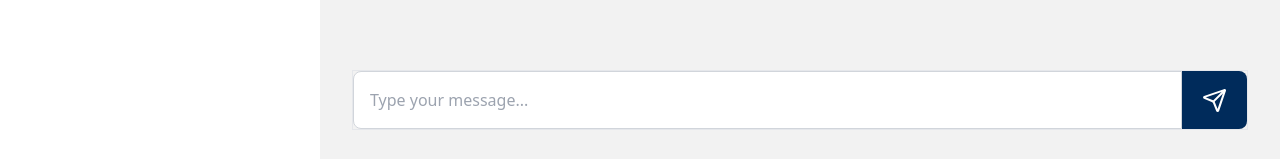
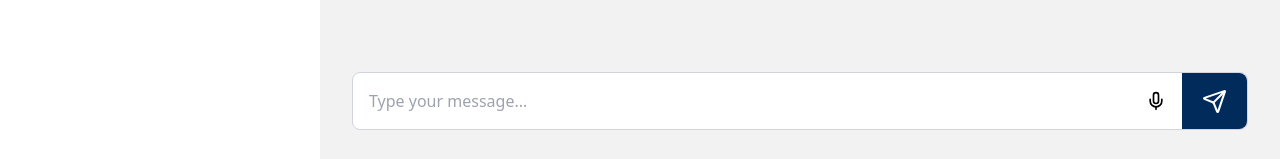
Before and after one commit to Sanjida-Khanam778/hugo-landing-page, a React (Vite) app: page /ai-assistant in a window 1280 px wide. Shown: the part 638-797 px from the top of the page. Built offline with nearby package versions, Linux system fonts and the light colour scheme.

Commit message:
speech to text conversion done

```diff
--- a/package.json
+++ b/package.json
@@ -21,10 +21,14 @@
     "react-dom": "^19.0.0",
     "react-hot-toast": "^2.6.0",
     "react-icons": "^5.5.0",
+    "react-markdown": "^10.1.0",
     "react-redux": "^9.2.0",
     "react-router-dom": "^7.5.1",
+    "react-speech-recognition": "^4.0.1",
     "recharts": "^3.4.1",
     "redux-persist": "^6.0.0",
+    "regenerator-runtime": "^0.14.1",
+    "remark-gfm": "^4.0.1",
     "sort-by": "^1.2.0"
   },
   "devDependencies": {
--- /dev/null
+++ b/src/Api/aiApi.js
@@ -0,0 +1,22 @@
+import { api } from "./api";
+
+export const aiApi = api.injectEndpoints({
+    endpoints: (builder) => ({
+        chatWithAI: builder.mutation({
+            query: (data) => ({
+                url: "/ai/chat/",
+                method: "POST",
+                body: data,
+            }),
+        }),
+        voiceChatAI: builder.mutation({
+            query: (formData) => ({
+                url: "/ai/voice-chat/",
+                method: "POST",
+                body: formData,
+            }),
+        }),
+    }),
+});
+
+export const { useChatWithAIMutation, useVoiceChatAIMutation } = aiApi;
--- a/src/Api/authApi.js
+++ b/src/Api/authApi.js
@@ -1,6 +1,5 @@
 import { api } from "./api";
 import { setCredentials } from "../features/authSlice";
-import { CloudCog } from "lucide-react";
 
 export const authapi = api.injectEndpoints({
   endpoints: (builder) => ({
--- a/src/Layouts/University/Chat/Chat.jsx
+++ b/src/Layouts/University/Chat/Chat.jsx
@@ -110,7 +110,6 @@ export default function Chat() {
       ],
     },
   ]);
-
   const messagesEndRef = useRef(null);
 
   // Auto-scroll to latest message
--- a/src/components/AIAssistant/AIAssistant.jsx
+++ b/src/components/AIAssistant/AIAssistant.jsx
@@ -1,12 +1,18 @@
 "use client";
 import robot from "../../assets/images/robot.png";
-import { useState } from "react";
-import { X, ChevronDown, Send, Edit } from "lucide-react";
+import { useState, useRef, useEffect } from "react";
+import { X, ChevronDown, Send, Edit, Mic, AudioLines } from "lucide-react";
 import { Link } from "react-router-dom";
 import Lottie from "lottie-react";
 import robotLottie from "../../assets/lottie/robot.json";
+import "regenerator-runtime/runtime";
+import { useChatWithAIMutation, useVoiceChatAIMutation } from "../../Api/aiApi";
+import ReactMarkdown from "react-markdown";
+import remarkGfm from "remark-gfm";
+import SpeechRecognition, { useSpeechRecognition } from 'react-speech-recognition';
 export default function AIAssistant() {
   const [currentChatId, setCurrentChatId] = useState(null);
+
   const [chats, setChats] = useState([
     { id: 1, title: "Career Resources", messages: [] },
     { id: 2, title: "Discover scholarships", messages: [] },
@@ -17,7 +23,25 @@ export default function AIAssistant() {
 
   const [messages, setMessages] = useState([]);
   const [input, setInput] = useState("");
+
   const [historyOpen, setHistoryOpen] = useState(true);
+  const [isListening, setIsListening] = useState(false);
+  const [chatWithAI, { isLoading: isChatLoading }] = useChatWithAIMutation();
+  const {
+    transcript,
+    listening,
+    resetTranscript,
+    browserSupportsSpeechRecognition
+  } = useSpeechRecognition();
+
+  const initialInputRef = useRef(""); // To store input before starting speech
+  useEffect(() => {
+    if (transcript) {
+      console.log("🎙 Live Transcript:", transcript);
+      const combinedInput = (initialInputRef.current + " " + transcript).trimStart();
+      setInput(combinedInput);
+    }
+  }, [transcript]);
 
   const handleNewChat = () => {
     const newChatId = Math.max(...chats.map((c) => c.id), 0) + 1;
@@ -37,7 +61,7 @@ export default function AIAssistant() {
     setMessages(selectedChat?.messages || []);
   };
 
-  const handleSendMessage = () => {
+  const handleSendMessage = async () => {
     if (input.trim()) {
       const newMessage = {
         id: Date.now(),
@@ -57,16 +81,19 @@ export default function AIAssistant() {
         )
       );
 
+      const userInput = input;
       setInput("");
 
-      // Simulate AI response
-      setTimeout(() => {
+      try {
+        const response = await chatWithAI({ message: userInput }).unwrap();
+
         const aiMessage = {
           id: Date.now() + 1,
-          text: "I'm here to help you with career guidance, scholarships, and academic planning. How can I assist you today?",
+          text: response.response || "Sorry, I couldn't understand that.",
           sender: "ai",
           timestamp: new Date(),
         };
+
         setMessages((prev) => [...prev, aiMessage]);
         setChats(
           chats.map((chat) =>
@@ -75,11 +102,38 @@ export default function AIAssistant() {
               : chat
           )
         );
-      }, 500);
+      } catch (error) {
+        console.error("Failed to stream chat:", error);
+        const errorMessage = {
+          id: Date.now() + 1,
+          text: "Sorry, something went wrong. Please try again.",
+          sender: "ai",
+          timestamp: new Date(),
+        };
+        setMessages((prev) => [...prev, errorMessage]);
+      }
     }
   };
 
-  const currentChat = chats.find((c) => c.id === currentChatId);
+  const handleVoiceInput = () => {
+    if (!browserSupportsSpeechRecognition) {
+      alert("Browser does not support Speech Recognition");
+      return;
+    }
+
+    if (listening) {
+      SpeechRecognition.stopListening();
+      console.log("✅ Recording Stopped. Final Transcript:", transcript);
+    } else {
+      initialInputRef.current = input;
+      resetTranscript();
+      SpeechRecognition.startListening({
+        continuous: true,
+        language: "en-US",
+      });
+      console.log("🎤 Listening started...");
+    }
+  };
 
   return (
     <div className=" flex items-center justify-center h-screen">
@@ -129,8 +183,7 @@ export default function AIAssistant() {
                     <button
                       key={chat.id}
                       onClick={() => handleSelectChat(chat.id)}
-                      className={`w-full text-left px-3 py-2 rounded-lg  transition-colors truncate ${
-                        currentChatId === chat.id ? "bg-blue/10" : ""
+                      className={`w-full text-left px-3 py-2 rounded-lg  transition-colors truncate ${currentChatId === chat.id ? "bg-blue/10" : ""
                         }`}
                       title={chat.title}
                     >
@@ -169,29 +222,44 @@ export default function AIAssistant() {
                   {messages.map((msg) => (
                     <div
                       key={msg.id}
-                      className={`flex gap-3 ${
-                        msg.sender === "user" ? "justify-end" : "justify-start"
+                      className={`flex gap-3 ${msg.sender === "user" ? "justify-end" : "justify-start"
                         }`}
                     >
                       <div
-                        className={`${
-                          msg.sender === "user" ? "hidden" : ""
+                        className={`${msg.sender === "user" ? "hidden" : ""
                           } w-12 h-12 flex text-white items-center justify-center bg-primary rounded-full font-medium text-lg`}
                       >
                         <span>AI</span>
                       </div>
                       <div
-                        className={`max-w-xs lg:max-w-md px-4 py-2 rounded-lg ${
-                          msg.sender === "user"
+                        className={`max-w-xs lg:max-w-md xl:max-w-2xl px-4 py-2 rounded-lg ${msg.sender === "user"
                           ? "bg-blue text-white rounded-br-none"
                           : "bg-gray-200 text-gray-900 rounded-bl-none"
                           }`}
                       >
+                        {msg.sender === "ai" ? (
+                          <ReactMarkdown
+                            remarkPlugins={[remarkGfm]}
+                            components={{
+                              p: ({ node, ...props }) => <p className="mb-2 last:mb-0" {...props} />,
+                              ul: ({ node, ...props }) => <ul className="list-disc ml-4 mb-2" {...props} />,
+                              ol: ({ node, ...props }) => <ol className="list-decimal ml-4 mb-2" {...props} />,
+                              li: ({ node, ...props }) => <li className="mb-1" {...props} />,
+                              h1: ({ node, ...props }) => <h1 className="text-xl font-bold mb-2 mt-4" {...props} />,
+                              h2: ({ node, ...props }) => <h2 className="text-lg font-bold mb-2 mt-3" {...props} />,
+                              h3: ({ node, ...props }) => <h3 className="text-md font-bold mb-2 mt-2" {...props} />,
+                              strong: ({ node, ...props }) => <strong className="font-bold" {...props} />,
+                              em: ({ node, ...props }) => <em className="italic" {...props} />,
+                            }}
+                          >
+                            {msg.text}
+                          </ReactMarkdown>
+                        ) : (
                           <p className="">{msg.text}</p>
+                        )}
                       </div>
                       <div
-                        className={`${
-                          msg.sender === "user" ? "" : "hidden"
+                        className={`${msg.sender === "user" ? "" : "hidden"
                           } w-12 h-12 flex text-blue items-center justify-center border text-lg border-blue rounded-full font-semibold`}
                       >
                         <span>U</span>
@@ -204,18 +272,36 @@ export default function AIAssistant() {
 
             {/* Input Area */}
             <div className="p-8">
-              <div className="flex border mx-auto max-w-4xl">
+              <div className="flex border mx-auto max-w-4xl items-center bg-white rounded-lg border-gray-300">
                 <input
                   type="text"
                   value={input}
                   onChange={(e) => setInput(e.target.value)}
                   onKeyPress={(e) => e.key === "Enter" && handleSendMessage()}
                   placeholder="Type your message..."
-                  className="flex-1 px-4 py-4 bg-white border border-gray-300 max-w-4xl rounded-l-lg  focus:outline-none focus:border-blue-500 focus:bg-white transition-colors"
+                  className="flex-1 px-4 py-4 bg-transparent outline-none focus:outline-none transition-colors"
                 />
+
+                {/* Voice Input Button */}
+                <button
+                  onClick={handleVoiceInput}
+                  className={`p-2 mr-2 rounded-full transition-all duration-200 flex items-center justify-center ${listening
+                    ? "text-primary"
+                    : "text-grayText hover:text-primary"
+                    }`}
+                  title="Speak"
+                >
+                  {listening ? (
+                    <AudioLines size={20} className="animate-pulse" />
+                  ) : (
+                    <Mic size={20} />
+                  )}
+                </button>
+
                 <button
                   onClick={handleSendMessage}
-                  className="bg-primary hover:bg-blue-800 text-white p-3 px-5 -l rounded-r-lg transition-colors flex items-center justify-center"
+                  disabled={isChatLoading}
+                  className={`bg-primary hover:bg-blue-800 text-white p-3 px-5 rounded-r-lg transition-colors flex items-center justify-center self-stretch ${isChatLoading ? "opacity-50 cursor-not-allowed" : ""}`}
                 >
                   <Send size={25} />
                 </button>
--- a/src/components/Hero/Hero.jsx
+++ b/src/components/Hero/Hero.jsx
@@ -3,9 +3,7 @@ import banner from "../../assets/video/banner.mp4";
 import { useState } from "react";
 import {
   Search,
-  Info,
   BookOpen,
-  Calendar,
   ShieldPlus,
   MessageCircleMore,
   Bot,
@@ -44,6 +42,7 @@ export default function Hero() {
       },
     });
   };
+
   return (
     <div className="relative overflow-hidden h-screen">
       {/* Video Background Container */}
```
Also changed, not shown: 1 other file (tests, documents, lock files or other folders). Lines whose indentation alone changed are shown as unchanged.
